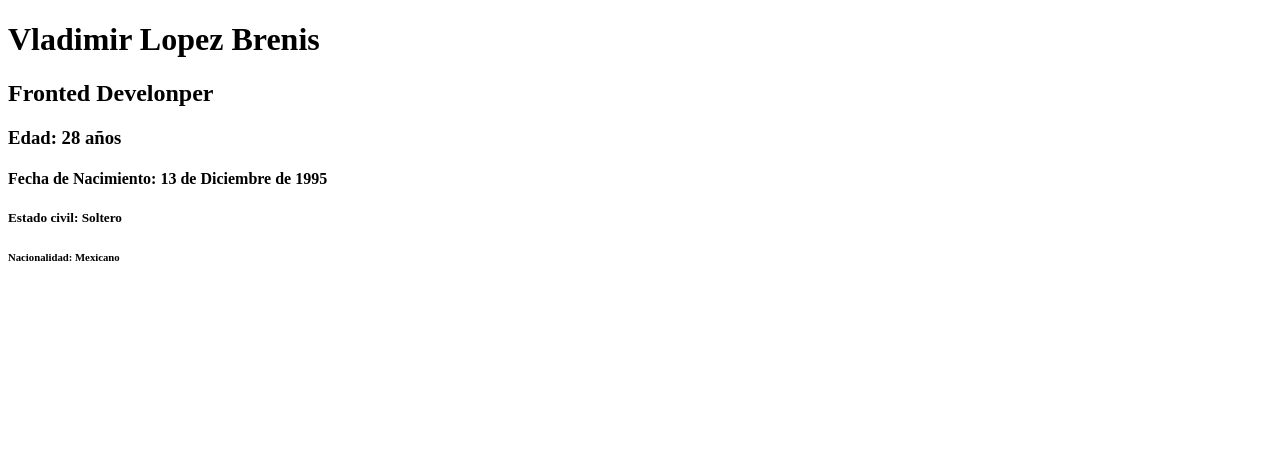
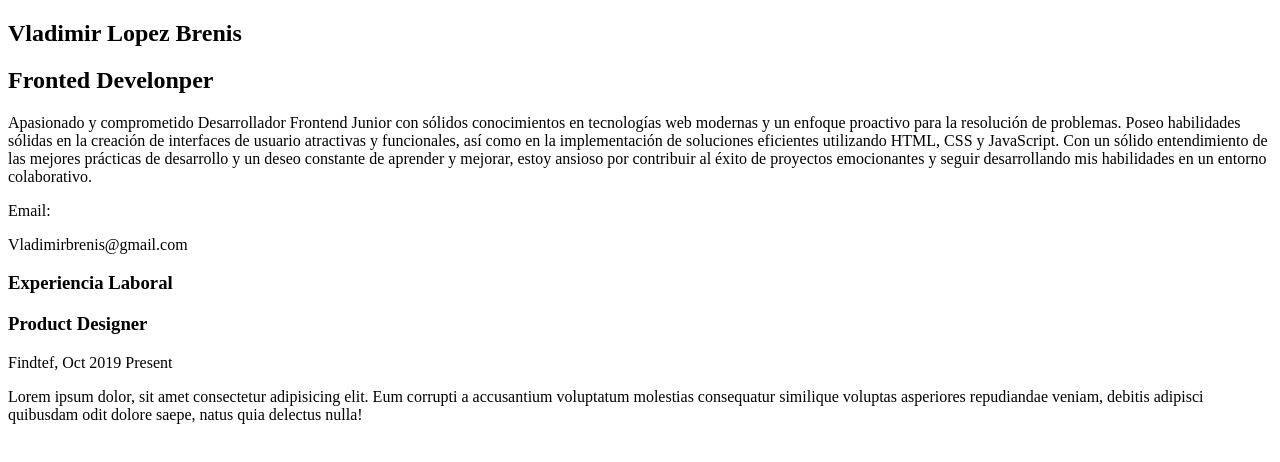
Before and after one commit to Vladimirbrenis/Cv-Projetc, a plain HTML site: page index.html in a window 1280 px wide. Drawn offline with Linux system fonts and the light colour scheme.

Commit message:
Se agrego mas informacion a mi cv

```diff
--- a/index.html
+++ b/index.html
@@ -6,13 +6,41 @@
     <title>Mi cv</title>
   </head>
   <body>
-    <h1>Vladimir Lopez Brenis</h1>
-    <h2>Fronted Develonper</h2>
-    <h3>Edad: 28 años</h3>
+    <header>
+      <section>
+        <h1>Vladimir Lopez Brenis</h1>
+        <h2>Fronted Develonper</h2>
+      </section>
+      <section>
+        <p>
+          Apasionado y comprometido Desarrollador Frontend Junior con sólidos
+          conocimientos en tecnologías web modernas y un enfoque proactivo para
+          la resolución de problemas. Poseo habilidades sólidas en la creación
+          de interfaces de usuario atractivas y funcionales, así como en la
+          implementación de soluciones eficientes utilizando HTML, CSS y
+          JavaScript. Con un sólido entendimiento de las mejores prácticas de
+          desarrollo y un deseo constante de aprender y mejorar, estoy ansioso
+          por contribuir al éxito de proyectos emocionantes y seguir
+          desarrollando mis habilidades en un entorno colaborativo.
+        </p>
+      </section>
+      <section>
+        <p>Email:</p>
+        <p>Vladimirbrenis@gmail.com</p>
+      </section>
+    </header>
     <section>
-      <h4>Fecha de Nacimiento: 13 de Diciembre de 1995</h4>
-      <h5>Estado civil: Soltero</h5>
-      <h6>Nacionalidad: Mexicano</h6>
+      <h3>Experiencia Laboral</h3>
+      <div>
+        <h3>Product Designer</h3>
+        <p>Findtef, Oct 2019 Present</p>
+        <p>
+          Lorem ipsum dolor, sit amet consectetur adipisicing elit. Eum corrupti
+          a accusantium voluptatum molestias consequatur similique voluptas
+          asperiores repudiandae veniam, debitis adipisci quibusdam odit dolore
+          saepe, natus quia delectus nulla!
+        </p>
+      </div>
     </section>
   </body>
 </html>
```
